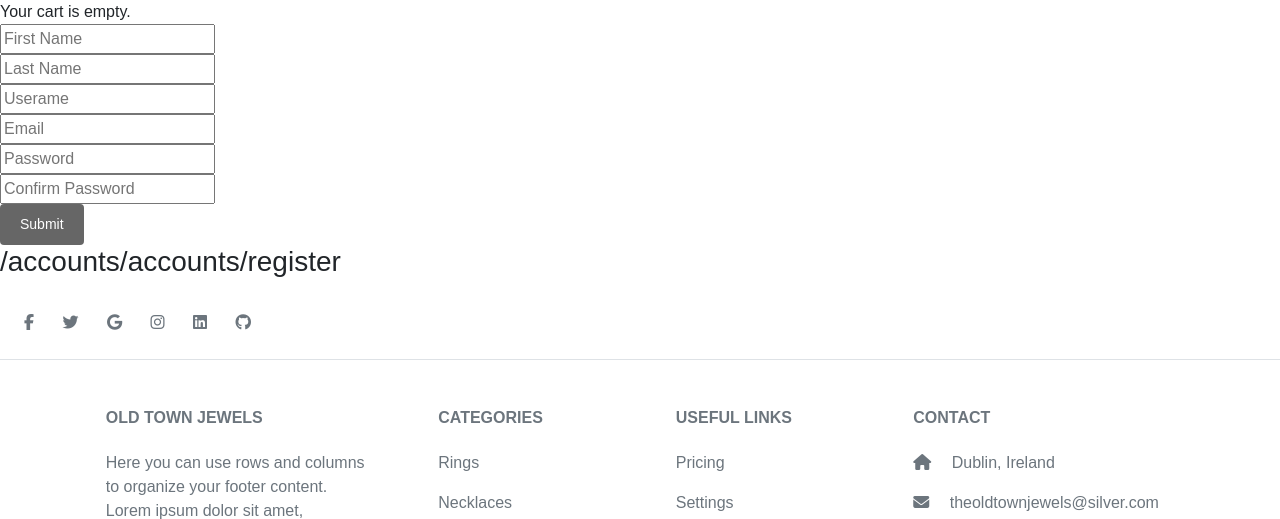
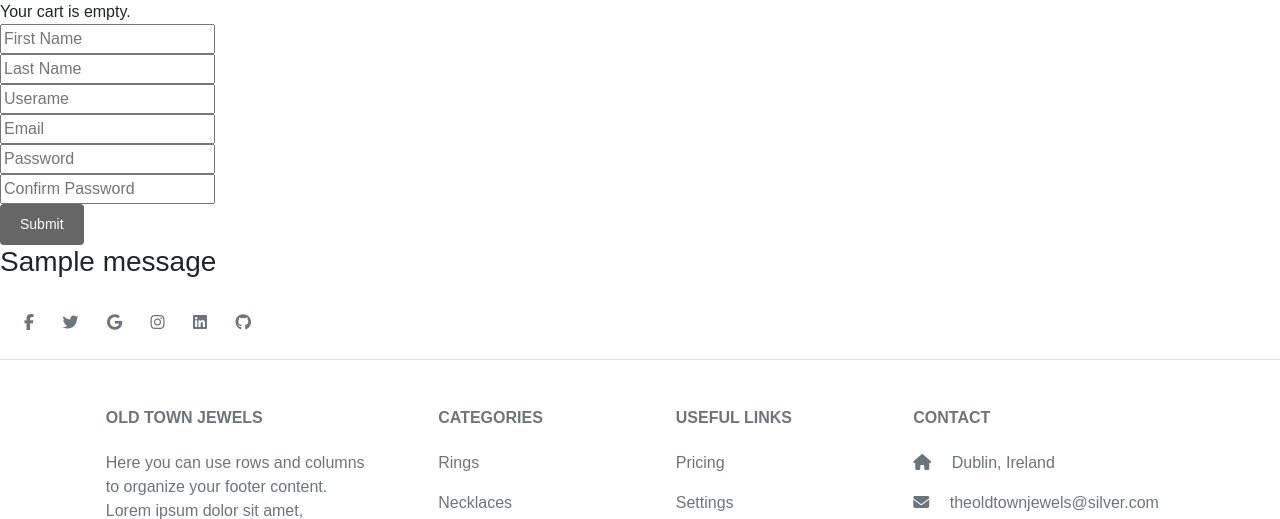
Before and after one commit to Code-Institute-Submissions/old-town-jewels, a Django app: page /accounts/accounts/register in a window 1280 px wide. Shown: the part 74-593 px from the top of the page. Run offline with Django 4.2, Linux system fonts and the light colour scheme; data comes from the database, SQL or seed files in the repository; both versions use the stored data as it was after the commit; one stand-in notice (Sample message) is shown; parts of the project's set-up code (start-up, migrations or seed data) failed here and were passed over; some libraries are stand-ins or nearby versions; some web fonts are replaced.

Commit message:
add messages to register form html

```diff
--- a/myshop/accounts/views.py
+++ b/myshop/accounts/views.py
@@ -14,25 +14,25 @@ def register(request):
 
         if password1 == password2:
             if User.objects.filter(username = username).exists():
-                messages.info(request, "Username Taken")
+                messages.add_message(request, messages.ERROR, "Username Taken")
                 return redirect('register')
             elif User.objects.filter(email = email).exists():
-                messages.info(request, "Email Taken")
+                messages.add_message(request, messages.ERROR, "Email Taken")
                 return redirect('register')
             else:
                 user = User.objects.create_user(
                 username = username, password = password1, email = email,
                 last_name = last_name, first_name = first_name)
                 user.save()
-                print("user created")
+                messages.add_message(request, messages.SUCCESS, "User created successfully")
         else:
-            print("password not matching")
+            messages.add_message(request, messages.ERROR, "Password not matching")
             return redirect('register')
         return redirect('/')
 
     else:
         if User.objects.filter(username = request.GET.get('username')).exists() or User.objects.filter(email = request.GET.get('email')).exists():
-            messages.info(request, "Username or Email Taken")
+            messages.add_message(request, messages.ERROR, "Username or Email Taken")
         context = {
             'request':request,
         }
--- a/myshop/shop/templates/register.html
+++ b/myshop/shop/templates/register.html
@@ -16,7 +16,7 @@
 
 <div>
     {% for message in messages %}
-    <h3>{{ request.path }}</h3>
+    <h3>{{ message }}</h3>
     {% endfor %}
 </div>
 
```
Also changed, not shown: myshop/db.sqlite3.
